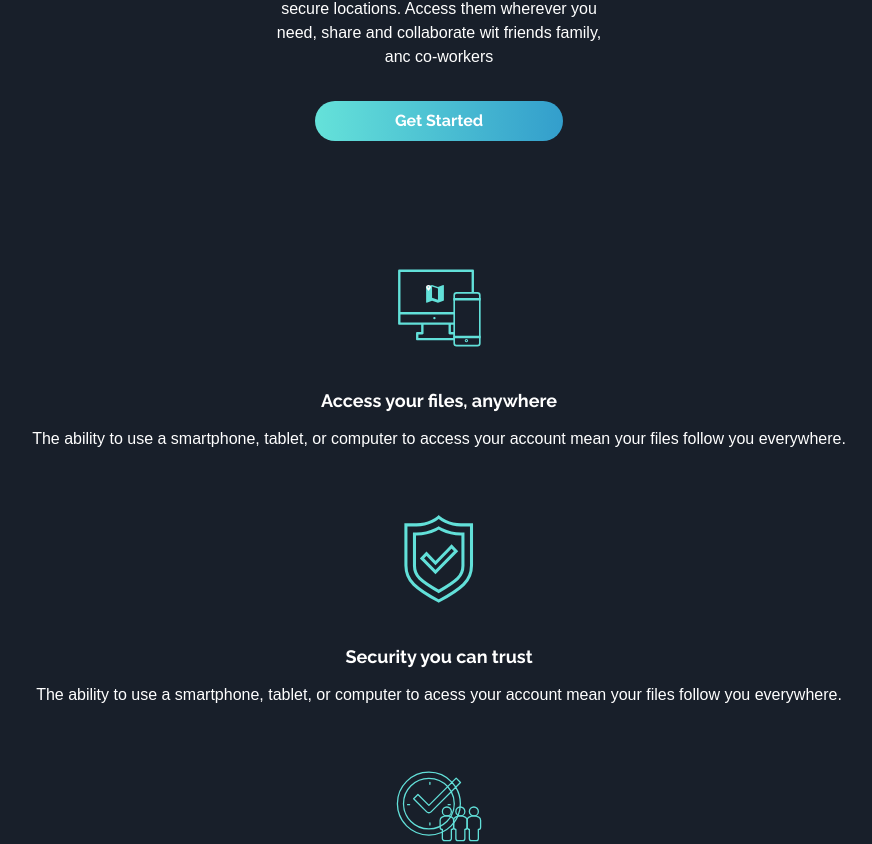
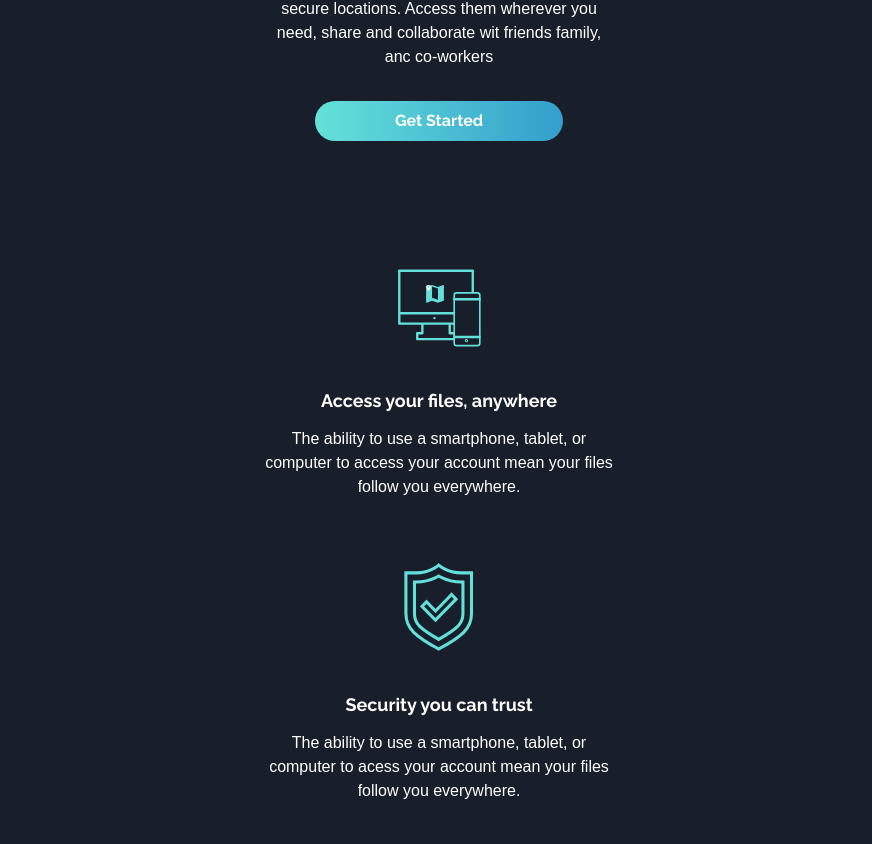
Before and after one commit to mmustaphak/fylo-dark-theme-landing-page, a React (Vite) app: page / in a window 1280 px wide. Shown: the part 456-1300 px from the top of the page, without its empty margins (201-1073 px from the left). Built offline with nearby package versions, Linux system fonts and the light colour scheme.

Commit message:
Made the AdditionalInfo more responsive

```diff
--- a/src/components/AdditionalInfo.jsx
+++ b/src/components/AdditionalInfo.jsx
@@ -5,8 +5,8 @@ import file from "../assets/icon-any-file.svg"
 
 const AdditionalInfo = () => {
     return (
-        <section className="grid gap-16 justify-center px-4 pt-32 text-center text-white bg-main">
-
+        <section className="text-center text-white bg-main">
+            <div className="grid gap-16 mx-auto px-4 pt-32 max-w-sm">
                 <div>
                     <img src={access} className="mx-auto mb-10" alt="Acesss anywhere" />
                     <h3 className="mb-3 text-lg font-bold font-raleway">Access your files, anywhere</h3>
@@ -32,6 +32,8 @@ const AdditionalInfo = () => {
                     <h3 className="mb-3 text-lg font-bold font-raleway">Store any type of file</h3>
                     <p>Whether you're sharing holidays photos or work documents, Fylo has you covered allowing for all file types to securely stored and shared.</p>
                 </div>
+
+            </div>
         </section>
     )
 }
```
Lines whose indentation alone changed are shown as unchanged.
